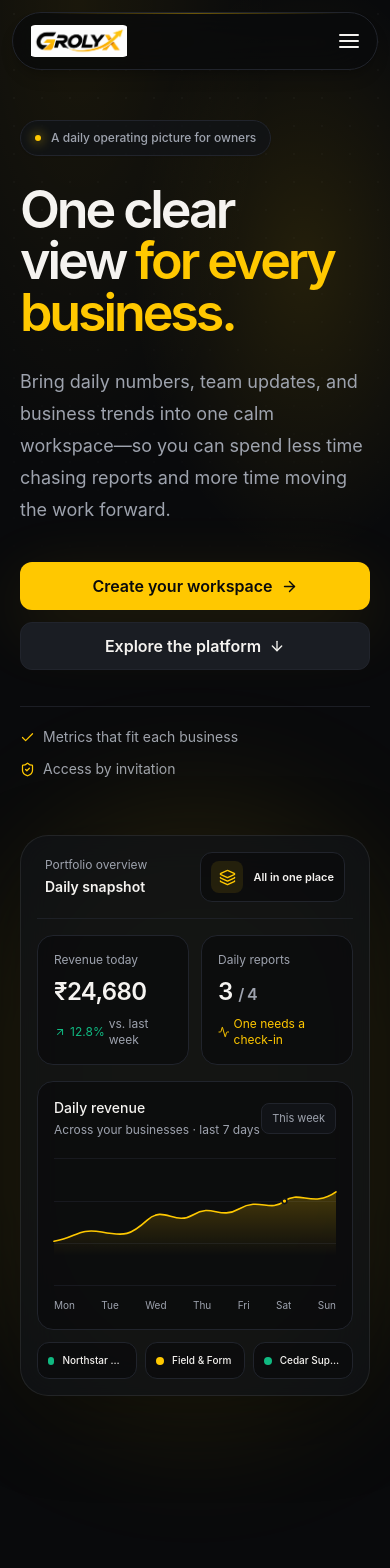
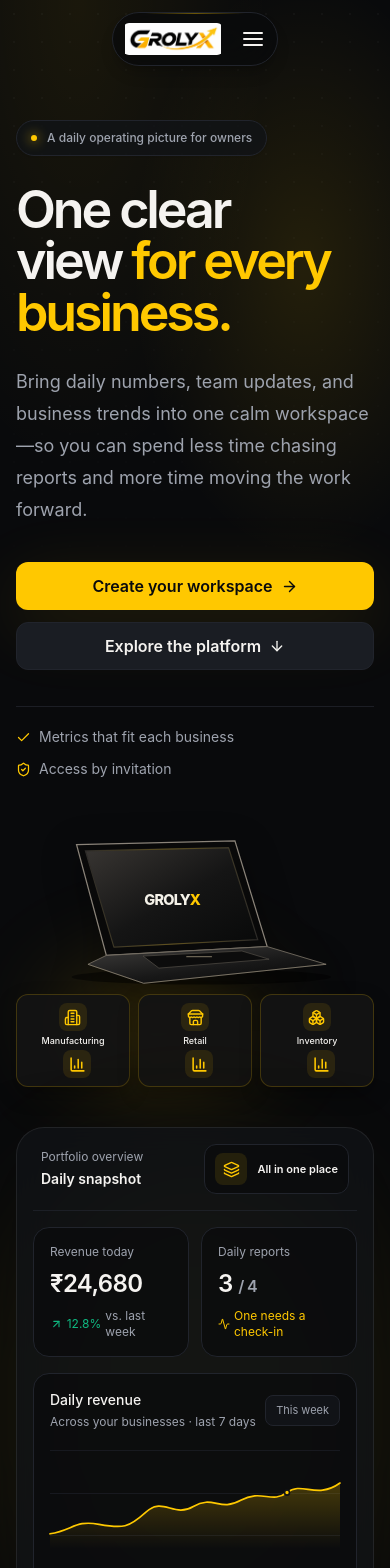
Before and after one commit to ManishMhatre1502/B2B, a Next.js app: page / in a window 390 px wide. Shown: the top 1568 px of the page. Built offline with nearby package versions, Linux system fonts and the light colour scheme.

Commit message:
Fix responsive Grolyx hero layout

```diff
--- a/src/app/globals.css
+++ b/src/app/globals.css
@@ -24,7 +24,7 @@
 }
 
 * { border-color: hsl(var(--border)); }
-html { scroll-behavior: smooth; }
+html { width: 100%; scroll-behavior: smooth; }
 body {
   min-height: 100vh;
   background: hsl(var(--background));
--- a/src/app/page.tsx
+++ b/src/app/page.tsx
@@ -13,13 +13,13 @@ const features = [
 
 export default function HomePage() {
   return (
-    <div className="overflow-hidden">
+    <div className="min-h-screen w-full">
       <LandingNavbar />
-      <main className="relative pt-20 sm:pt-24">
+      <main className="relative w-full pt-20 sm:pt-24">
         <div aria-hidden="true" className="hero-wash pointer-events-none absolute inset-x-0 top-0 -z-10 h-[780px]" />
         <div aria-hidden="true" className="grid-glow pointer-events-none absolute inset-x-0 top-0 -z-10 h-[760px] opacity-30" />
-        <section id="hero" aria-labelledby="hero-title" className="mx-auto grid max-w-7xl items-center gap-14 px-5 pb-24 pt-10 sm:px-8 sm:pt-12 lg:grid-cols-[1.08fr_.92fr] lg:items-start lg:gap-10 lg:pb-32 lg:pt-12">
-          <div className="max-w-2xl lg:max-w-[600px]">
+        <section id="hero" aria-labelledby="hero-title" className="mx-auto grid w-full max-w-[1440px] min-w-0 items-center gap-10 px-[clamp(1rem,3.5vw,3rem)] pb-16 pt-10 sm:gap-12 sm:pt-12 xl:grid-cols-[minmax(0,1fr)_minmax(0,0.95fr)] xl:items-start xl:gap-[clamp(2rem,4vw,3.5rem)] xl:pb-24 xl:pt-12">
+          <div className="w-full min-w-0 max-w-2xl xl:max-w-[600px]">
             <div className="mb-7 inline-flex min-h-9 items-center gap-2.5 rounded-full border border-border bg-card/80 px-3.5 py-2 text-xs font-medium text-muted-foreground shadow-sm"><span aria-hidden="true" className="h-1.5 w-1.5 rounded-full bg-primary shadow-[0_0_12px_#FFC900]" />A daily operating picture for owners</div>
             <h1 id="hero-title" className="max-w-[700px] text-balance text-[clamp(3.25rem,4.5vw,5.25rem)] font-semibold leading-[.99] tracking-[-.06em] text-foreground">One clear view<br className="hidden sm:block" /><span className="text-primary"> for every business.</span></h1>
             <p className="mt-7 max-w-xl text-lg leading-8 text-muted-foreground sm:text-xl">Bring daily numbers, team updates, and business trends into one calm workspace—so you can spend less time chasing reports and more time moving the work forward.</p>
@@ -28,9 +28,9 @@ export default function HomePage() {
 
             <HeroIllustration />
           </div>
-          <div className="relative mx-auto w-full max-w-[600px]">
-            <div aria-hidden="true" className="absolute -inset-8 rounded-full bg-primary/10 blur-3xl" />
-            <div className="glass-panel relative overflow-hidden rounded-[28px] p-4 sm:p-5">
+          <div className="relative mx-auto w-full min-w-0 max-w-[620px] xl:mx-0 xl:ml-auto">
+            <div aria-hidden="true" className="absolute inset-y-8 left-0 right-0 rounded-full bg-primary/10 blur-3xl sm:-inset-8" />
+            <div className="glass-panel relative w-full min-w-0 overflow-hidden rounded-[28px] p-4 sm:p-5">
               <div className="flex items-center justify-between gap-3 border-b border-border/80 px-2 pb-4">
                 <div className="min-w-0"><p className="text-xs text-muted-foreground">Portfolio overview</p><p className="mt-1 text-sm font-semibold">Daily snapshot</p></div>
                 <div className="flex shrink-0 items-center gap-2.5 rounded-xl border border-border bg-background/70 px-2.5 py-2">
--- a/src/components/hero-illustration.tsx
+++ b/src/components/hero-illustration.tsx
@@ -8,12 +8,12 @@ const businessCards = [
 
 export function HeroIllustration() {
   return (
-    <div aria-hidden="true" className="relative isolate mt-3 hidden h-[210px] w-full sm:block sm:h-[240px] lg:-mt-8 lg:h-[260px]">
+    <div aria-hidden="true" className="relative isolate mt-5 h-[288px] w-full min-w-0 sm:mt-3 sm:h-[240px] xl:mt-4 xl:h-[260px]">
       <div className="hero-art-glow absolute bottom-0 left-0 h-[56%] w-[82%] rounded-full blur-2xl" />
       <svg
         viewBox="0 0 520 250"
         preserveAspectRatio="xMidYMax meet"
-        className="absolute bottom-0 left-0 h-full w-[72%] overflow-visible drop-shadow-[0_10px_18px_rgba(0,0,0,.35)]"
+        className="absolute left-1/2 top-0 h-[190px] w-[92%] -translate-x-1/2 overflow-visible sm:bottom-0 sm:left-0 sm:top-auto sm:h-full sm:w-[72%] sm:translate-x-0 drop-shadow-[0_10px_18px_rgba(0,0,0,.35)]"
       >
         <defs>
           <linearGradient id="grolyx-laptop-screen" x1="0" x2="1" y1="0" y2="1">
@@ -45,19 +45,19 @@ export function HeroIllustration() {
         </text>
         <path d="M247 199h39" stroke="#c7b99a" strokeOpacity=".5" strokeWidth="2" strokeLinecap="round" />
       </svg>
-      <div className="absolute bottom-[24%] right-0 z-10 flex w-[48%] flex-col gap-2">
+      <div className="absolute inset-x-0 bottom-0 z-10 grid grid-cols-3 gap-2 sm:inset-x-auto sm:bottom-[24%] sm:left-auto sm:right-0 sm:flex sm:w-[48%] sm:flex-col sm:gap-2">
         {businessCards.map(({ icon: Icon, title }) => (
           <div
             key={title}
-            className="flex h-12 items-center justify-between rounded-xl border border-primary/20 bg-[#141414]/95 px-3 shadow-[0_8px_20px_rgba(0,0,0,.3)] sm:px-3.5"
+            className="flex min-h-[72px] flex-col items-center justify-center gap-1 rounded-xl border border-primary/20 bg-[#141414]/95 px-1.5 py-2 text-center shadow-[0_8px_20px_rgba(0,0,0,.3)] sm:h-12 sm:min-h-0 sm:flex-row sm:justify-between sm:gap-2 sm:px-3.5 sm:py-0 sm:text-left"
           >
-            <span className="flex min-w-0 items-center gap-2.5">
-              <span className="flex h-8 w-8 shrink-0 items-center justify-center rounded-lg bg-primary/10 text-primary">
+            <span className="flex min-w-0 flex-col items-center gap-1 sm:flex-row sm:gap-2.5">
+              <span className="flex h-7 w-7 shrink-0 items-center justify-center rounded-lg bg-primary/10 text-primary sm:h-8 sm:w-8">
                 <Icon size={17} strokeWidth={2} />
               </span>
-              <span className="truncate text-xs font-medium text-foreground sm:text-sm">{title}</span>
+              <span className="max-w-full truncate text-[9px] font-medium leading-tight text-foreground sm:text-sm">{title}</span>
             </span>
-            <span className="ml-2 flex h-8 w-8 shrink-0 items-center justify-center rounded-lg bg-primary/10 text-primary">
+            <span className="ml-2 flex h-7 w-7 shrink-0 items-center justify-center rounded-lg bg-primary/10 text-primary sm:h-8 sm:w-8">
               <BarChart3 size={17} strokeWidth={2.2} />
             </span>
           </div>
--- a/src/components/ui/floating-glassmorphic-navbar-with-morphing-pill-indicator.tsx
+++ b/src/components/ui/floating-glassmorphic-navbar-with-morphing-pill-indicator.tsx
@@ -43,7 +43,7 @@ const SPRING = { type: "spring", stiffness: 420, damping: 34, mass: 0.8 } as con
 function NavLinks({ items, active, hovered, layoutId, vertical = false, reduceMotion, onHover, onSelect }: NavLinksProps) {
   const highlighted = hovered ?? active;
   return (
-    <ul role="list" className={cn("flex", vertical ? "flex-col gap-1" : "items-center gap-1")}>
+    <ul role="list" className={cn("flex", vertical ? "flex-col gap-1" : "items-center gap-0 lg:gap-1")}>
       {items.map((item) => {
         const isActive = item.href === active;
         const isHighlighted = item.href === highlighted;
@@ -58,7 +58,7 @@ function NavLinks({ items, active, hovered, layoutId, vertical = false, reduceMo
               onFocus={() => onHover(item.href)}
               onBlur={() => onHover(null)}
               className={cn(
-                "relative isolate flex min-h-10 items-center rounded-full px-4 py-2 text-sm font-medium outline-none transition-colors focus-visible:ring-2 focus-visible:ring-ring",
+                "relative isolate flex min-h-10 items-center whitespace-nowrap rounded-full px-2 py-2 text-xs font-medium outline-none transition-colors focus-visible:ring-2 focus-visible:ring-ring lg:px-3 lg:text-sm",
                 vertical && "py-3",
                 isHighlighted ? "text-foreground" : "text-muted-foreground",
               )}
@@ -159,29 +159,29 @@ export function Component({
     };
   }, [open]);
 
-  const ctaClasses = "inline-flex h-10 items-center justify-center rounded-full bg-primary px-5 text-sm font-semibold text-primary-foreground shadow-sm outline-none transition-all hover:opacity-90 focus-visible:ring-2 focus-visible:ring-ring focus-visible:ring-offset-2 focus-visible:ring-offset-background active:scale-[.97]";
+  const ctaClasses = "inline-flex h-10 items-center justify-center rounded-full bg-primary px-3 text-sm font-semibold text-primary-foreground shadow-sm outline-none transition-all hover:opacity-90 focus-visible:ring-2 focus-visible:ring-ring focus-visible:ring-offset-2 focus-visible:ring-offset-background active:scale-[.97] lg:px-5";
   return (
-    <header className={cn("pointer-events-none z-50 flex justify-center px-3", POSITION[position], className)}>
+    <header className={cn("pointer-events-none z-50 flex justify-center px-4", POSITION[position], className)}>
       <motion.div
         ref={rootRef}
         initial={reduceMotion ? false : { y: -28, opacity: 0 }}
         animate={{ y: 0, opacity: 1 }}
         transition={reduceMotion ? { duration: 0 } : { type: "spring", stiffness: 260, damping: 26, delay: 0.1 }}
-        className="pointer-events-auto relative w-full max-w-md md:w-auto md:max-w-none"
+        className="pointer-events-auto relative w-full max-w-[calc(100vw_-_2rem)] min-w-0"
       >
         <nav
           aria-label="Main"
-          className={cn("relative flex items-center justify-between gap-2 rounded-full border border-border px-2 py-2 backdrop-blur-xl backdrop-saturate-150 transition-[background-color,box-shadow] duration-300 md:gap-4", scrolled ? "bg-background/90 shadow-xl shadow-black/30" : "bg-background/80 shadow-lg shadow-black/20")}
+          className={cn("relative mx-auto flex w-fit max-w-full min-w-0 items-center justify-between gap-1 rounded-full border border-border px-1 py-1.5 backdrop-blur-xl backdrop-saturate-150 transition-[background-color,box-shadow] duration-300 sm:gap-2 sm:px-2 sm:py-2 lg:gap-4", scrolled ? "bg-background/90 shadow-xl shadow-black/30" : "bg-background/80 shadow-lg shadow-black/20")}
         >
           <span aria-hidden="true" className="pointer-events-none absolute inset-x-8 top-0 h-px bg-gradient-to-r from-transparent via-primary/40 to-transparent" />
           <a
             href={brandHref}
             aria-label={brandName}
-            className="flex min-h-10 items-center justify-center gap-2 rounded-full px-2 py-1 outline-none transition-opacity hover:opacity-80 focus-visible:ring-2 focus-visible:ring-ring"
+            className="flex min-h-10 shrink-0 items-center justify-center gap-2 rounded-full px-1.5 py-1 outline-none transition-opacity hover:opacity-80 focus-visible:ring-2 focus-visible:ring-ring"
           >
             {brandIcon ?? <><span aria-hidden="true" className="flex h-8 w-8 items-center justify-center rounded-full bg-primary font-bold text-primary-foreground">{brandName.charAt(0).toUpperCase()}</span><span className="pr-2 text-sm font-semibold tracking-tight text-foreground">{brandName}</span></>}
           </a>
-          <div className="hidden md:block">
+          <div className="hidden min-w-0 md:block">
             <NavLinks active={active} hovered={hovered} items={navItems} layoutId={"nav-pill-" + desktopId} onHover={setHovered} onSelect={handleSelect} reduceMotion={reduceMotion} />
           </div>
           <button type="button" onClick={onCtaClick} className={cn(ctaClasses, "hidden md:inline-flex")}>{ctaLabel}</button>
@@ -210,7 +210,7 @@ export function Component({
               exit={reduceMotion ? { opacity: 0 } : { opacity: 0, y: -8, scale: .97 }}
               transition={reduceMotion ? { duration: .1 } : SPRING}
               style={{ transformOrigin: "top center" }}
-              className="absolute inset-x-0 top-full mt-2 rounded-3xl border border-border bg-background/95 p-2 shadow-xl shadow-black/40 backdrop-blur-xl backdrop-saturate-150 md:hidden"
+              className="absolute inset-x-0 top-full mx-auto mt-2 w-full max-w-[28rem] rounded-3xl border border-border bg-background/95 p-2 shadow-xl shadow-black/40 backdrop-blur-xl backdrop-saturate-150 md:hidden"
             >
               <NavLinks active={active} hovered={hovered} items={navItems} layoutId={"nav-pill-" + mobileId} onHover={setHovered} onSelect={handleSelect} reduceMotion={reduceMotion} vertical />
               <div className="mt-2 border-t border-border p-1 pt-3">
```
